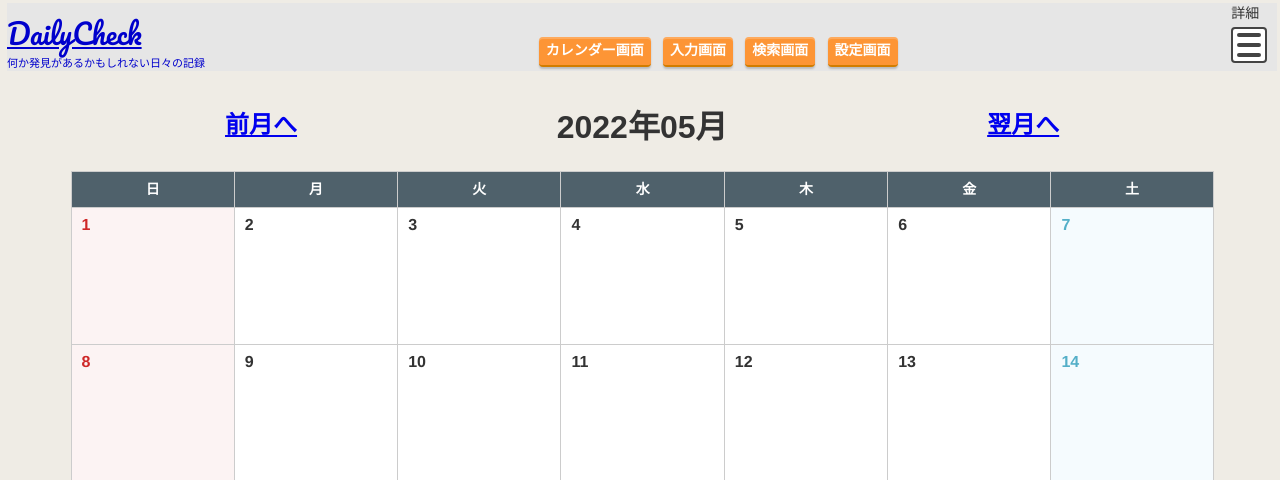
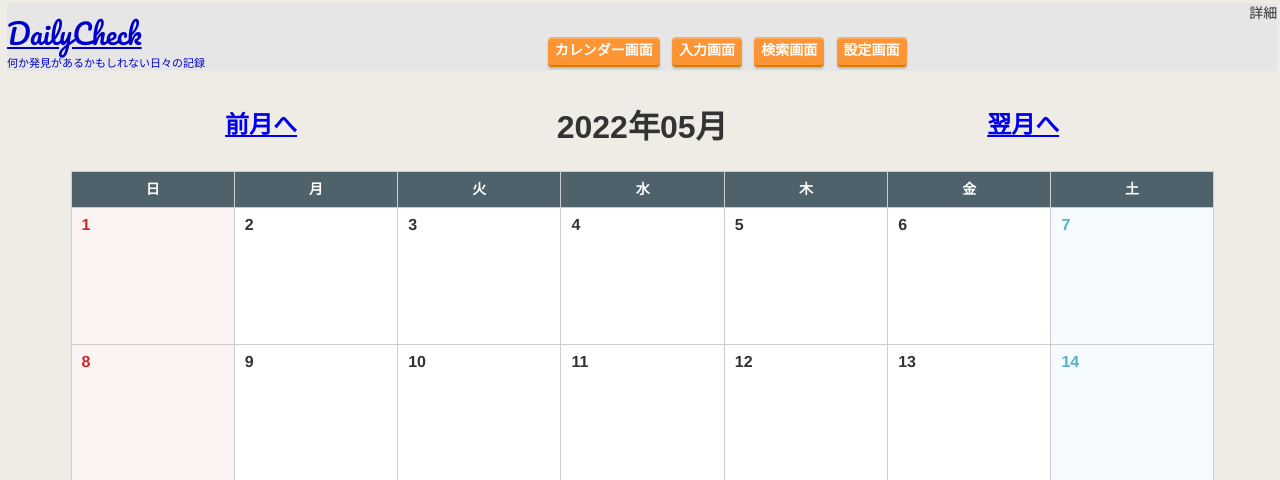
Before and after one commit to pugachev/dailycheck, a PHP site: page /index.php in a window 1280 px wide. Shown: the top 480 px of the page. Run offline with PHP 8.4, Linux system fonts and the light colour scheme.

Commit message:
Update style.css
PCサイズ時には、ハンバーガーメニューを非表示にする

```diff
--- a/css/style.css
+++ b/css/style.css
@@ -136,6 +136,7 @@ header p.descA {
   background-color: #fff;
   border: 2px solid #444;
   border-radius: 4px;
+  display: none;
 }
 
 .humbergerC span {
@@ -145,6 +146,7 @@ header p.descA {
   width: 24px;
   background-color: #444;
   border-radius: 2px;
+  display: none;
 }
 
 .humbergerC span:nth-of-type(1) {
```
